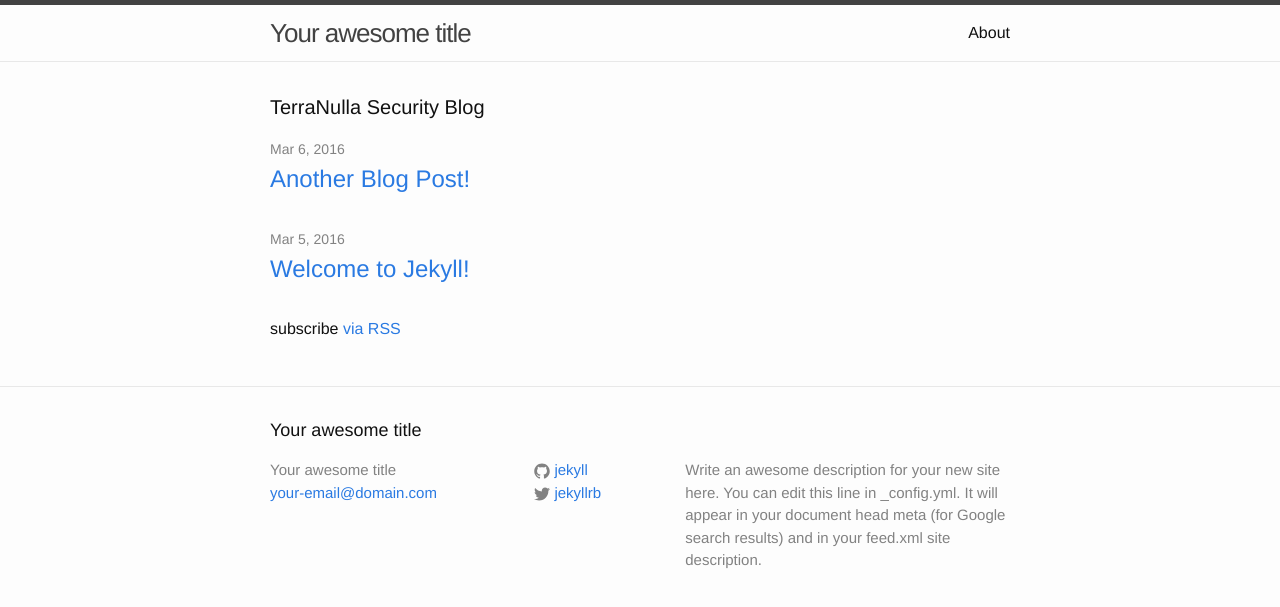
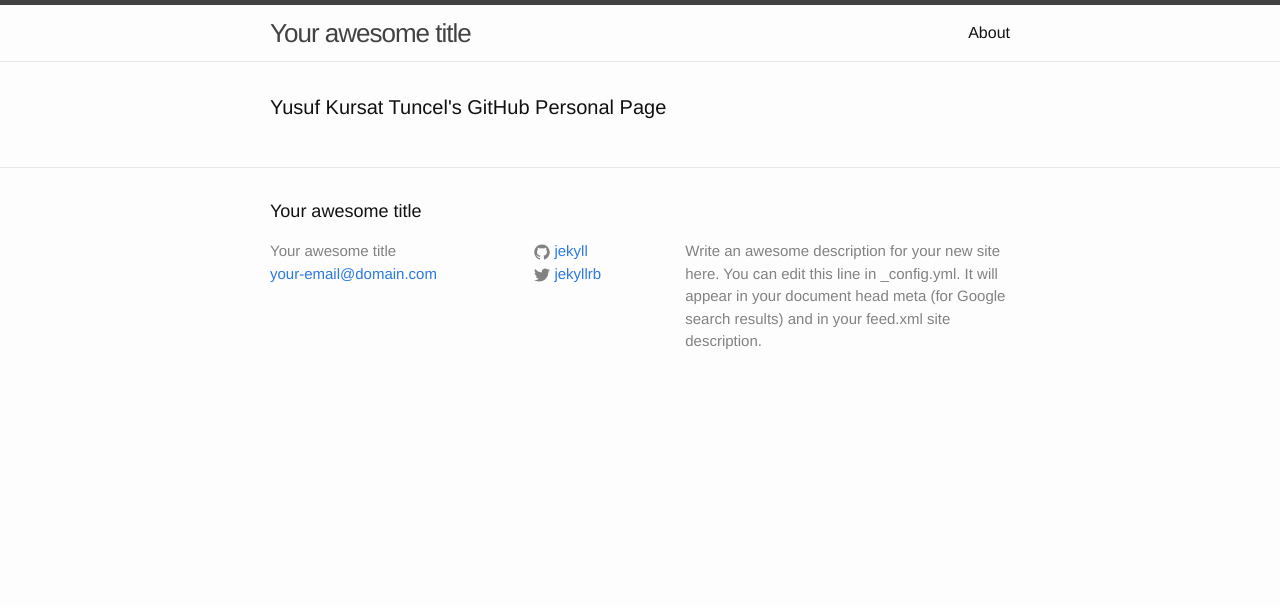
Before and after one commit to kursattuncel/kursattuncel.github.io, a Jekyll site: the page built from index.html, in a window 1280 px wide. Shown: the top 607 px of the page. Built offline with Jekyll 4.4.1, drawn with Linux system fonts in a browser that asks for light colours.

Commit message:
Update index.html

```diff
--- a/index.html
+++ b/index.html
@@ -4,20 +4,7 @@ layout: default
 
 <div class="home">
 
-  <h1 class="page-heading">TerraNulla Security Blog</h1>
+  <h1 class="page-heading">Yusuf Kursat Tuncel's GitHub Personal Page</h1>
 
-  <ul class="post-list">
-    {% for post in site.posts %}
-      <li>
-        <span class="post-meta">{{ post.date | date: "%b %-d, %Y" }}</span>
-
-        <h2>
-          <a class="post-link" href="{{ post.url | prepend: site.baseurl }}">{{ post.title }}</a>
-        </h2>
-      </li>
-    {% endfor %}
-  </ul>
-
-  <p class="rss-subscribe">subscribe <a href="{{ "/feed.xml" | prepend: site.baseurl }}">via RSS</a></p>
 
 </div>
```
